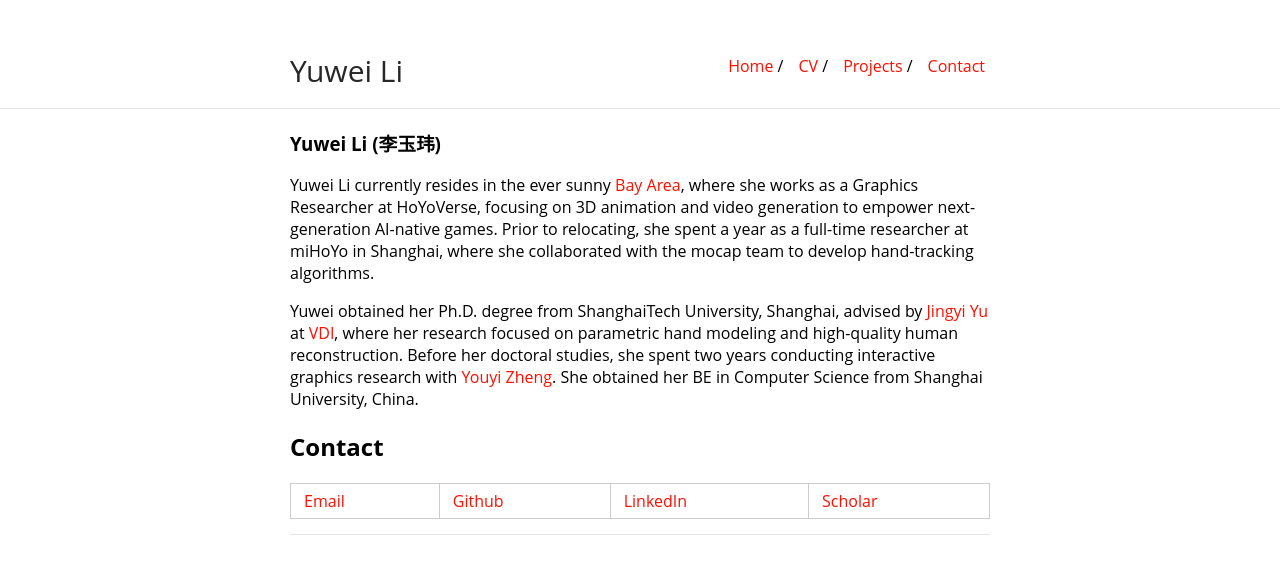
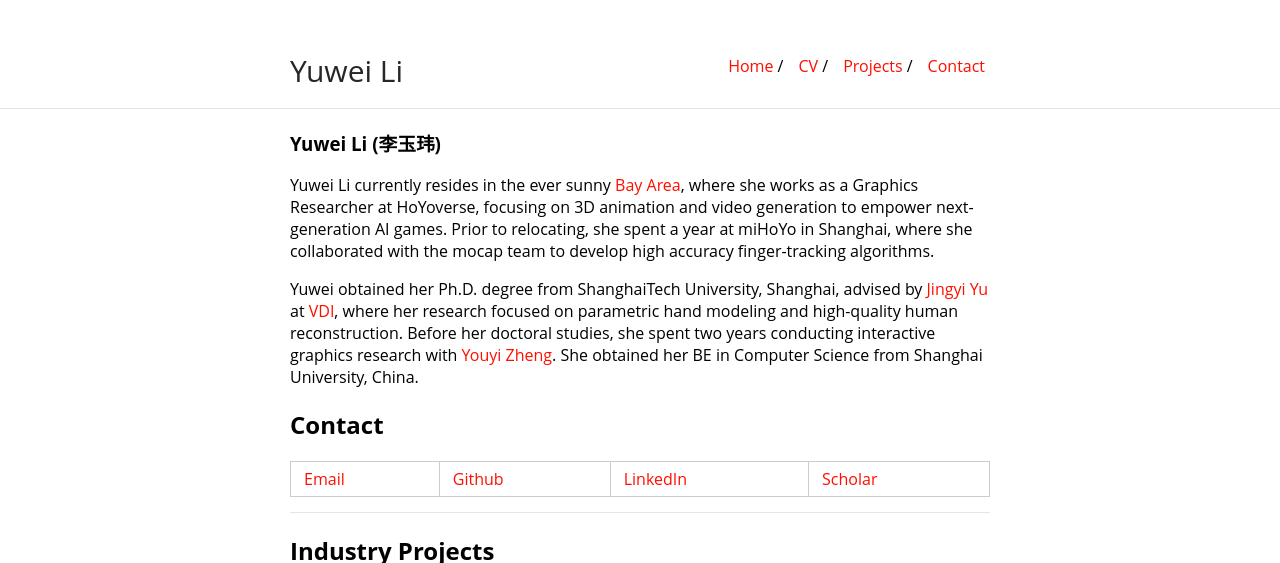
Before and after one commit to reyuwei/reyuwei.github.io, a Jekyll site: the page built from index.md, in a window 1280 px wide and 900 px high, cut to the strip 0-563 px from the top of the window. Built offline with Jekyll 4.4.1, drawn with Linux system fonts in a browser that asks for light colours.

Commit message:
Correct company name and improve Yuwei Li's bio
Updated the description of Yuwei Li to correct the company name and enhance clarity on her work.

```diff
--- a/index.md
+++ b/index.md
@@ -8,7 +8,7 @@ layout: default
 
 ### Yuwei Li (李玉玮)
 
-Yuwei Li currently resides in the ever sunny [Bay Area](https://reyli.myportfolio.com/), where she works as a Graphics Researcher at HoYoVerse, focusing on 3D animation and video generation to empower next-generation AI-native games. Prior to relocating, she spent a year as a full-time researcher at miHoYo in Shanghai, where she collaborated with the mocap team to develop hand-tracking algorithms.
+Yuwei Li currently resides in the ever sunny [Bay Area](https://reyli.myportfolio.com/), where she works as a Graphics Researcher at HoYoverse, focusing on 3D animation and video generation to empower next-generation AI games. Prior to relocating, she spent a year at miHoYo in Shanghai, where she collaborated with the mocap team to develop high accuracy finger-tracking algorithms.
 
 Yuwei obtained her Ph.D. degree from ShanghaiTech University, Shanghai, advised by [Jingyi Yu](https://scholar.google.com/citations?hl=en&user=R9L_AfQAAAAJ) at [VDI](https://vic.shanghaitech.edu.cn), where her research focused on parametric hand modeling and high-quality human reconstruction. Before her doctoral studies, she spent two years conducting interactive graphics research with [Youyi Zheng](https://scholar.google.com/citations?zh-CN&user=Nc5xuioAAAAJ). She obtained her BE in Computer Science from Shanghai University, China.
 
```
